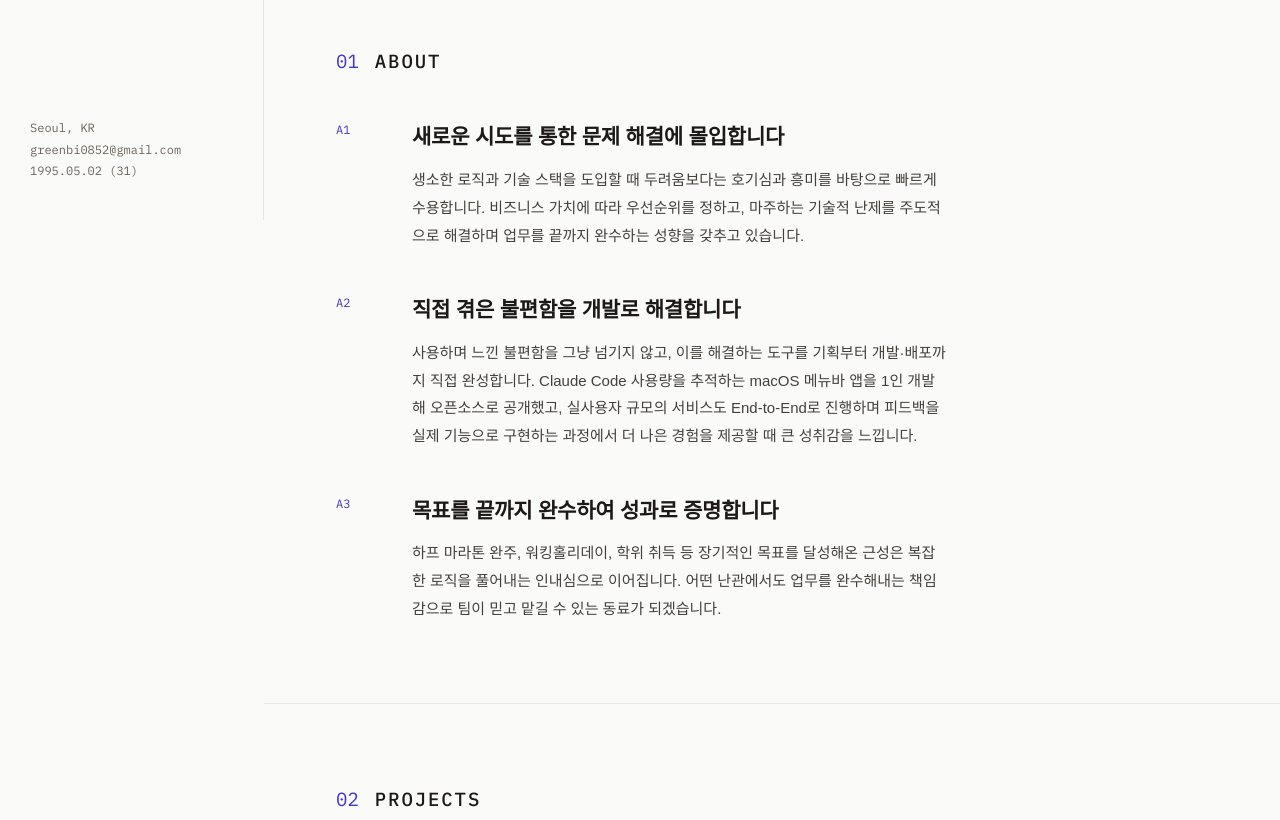
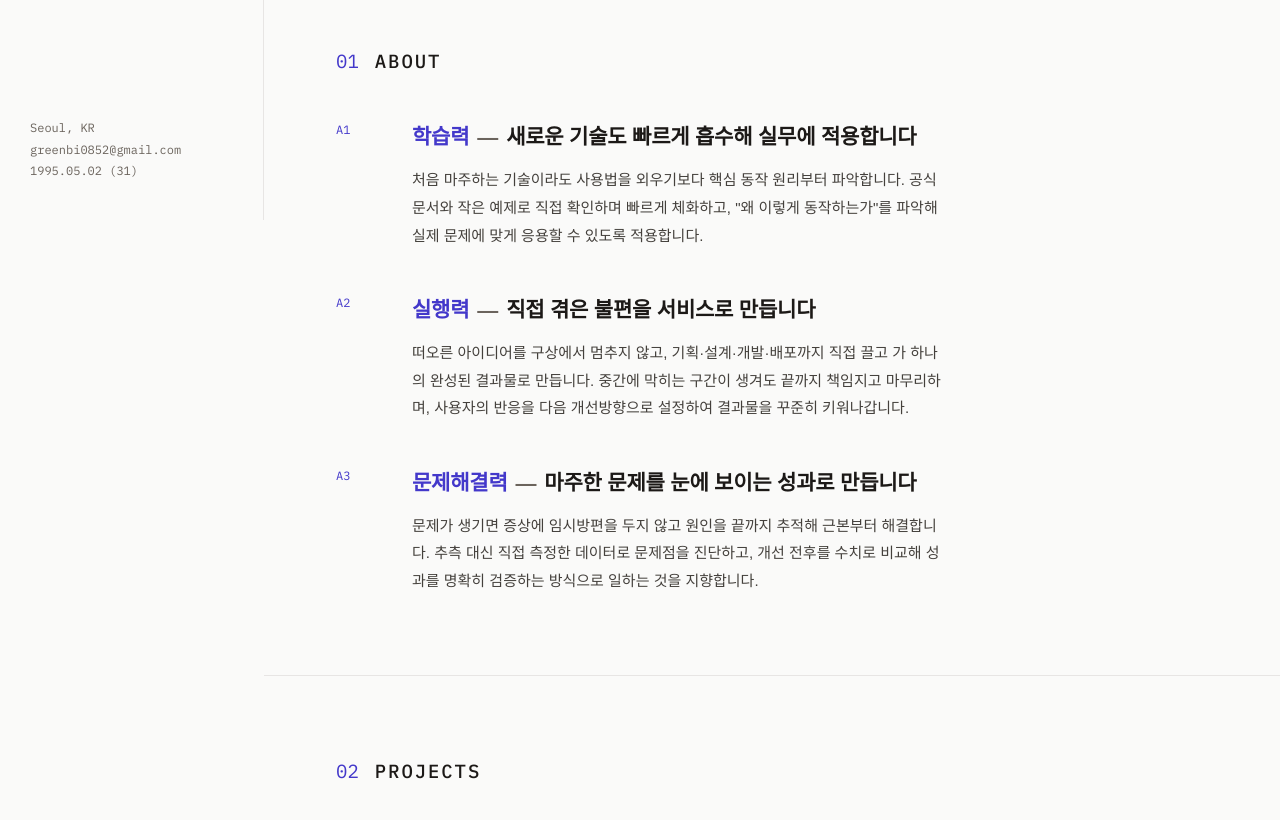
Before and after one commit to seong5/seong5.github.io, a Next.js app: page / in a window 1280 px wide. Shown: the part 580-1400 px from the top of the page. Built offline with nearby package versions, Linux system fonts and the light colour scheme; a web font is replaced by a local one.

Commit message:
💄 style: About 항목을 역량 키워드 라벨·태도 중심 문구로 개편

```diff
--- a/app/components/About.tsx
+++ b/app/components/About.tsx
@@ -12,12 +12,14 @@ export default function About() {
           <div className="font-mono text-[0.75rem] text-accent">A1</div>
           <div>
             <h3 className="mb-3 text-[1.3125rem] font-semibold tracking-[-.01em]">
-              새로운 시도를 통한 문제 해결에 몰입합니다
+              <span className="text-accent">학습력</span>
+              <span className="mx-2 text-muted">—</span>
+              새로운 기술도 빠르게 흡수해 실무에 적용합니다
             </h3>
             <p className="max-w-[64ch] text-[0.9375rem] font-light leading-[1.85] text-ink2">
-              생소한 로직과 기술 스택을 도입할 때 두려움보다는 호기심과 흥미를 바탕으로 빠르게
-              수용합니다. 비즈니스 가치에 따라 우선순위를 정하고, 마주하는 기술적 난제를 주도적으로
-              해결하며 업무를 끝까지 완수하는 성향을 갖추고 있습니다.
+              처음 마주하는 기술이라도 사용법을 외우기보다 핵심 동작 원리부터 파악합니다. 공식
+              문서와 작은 예제로 직접 확인하며 빠르게 체화하고, &quot;왜 이렇게 동작하는가&quot;를
+              파악해 실제 문제에 맞게 응용할 수 있도록 적용합니다.
             </p>
           </div>
         </div>
@@ -25,13 +27,14 @@ export default function About() {
           <div className="font-mono text-[0.75rem] text-accent">A2</div>
           <div>
             <h3 className="mb-3 text-[1.3125rem] font-semibold tracking-[-.01em]">
-              직접 겪은 불편함을 개발로 해결합니다
+              <span className="text-accent">실행력</span>
+              <span className="mx-2 text-muted">—</span>
+              직접 겪은 불편을 서비스로 만듭니다
             </h3>
             <p className="max-w-[64ch] text-[0.9375rem] font-light leading-[1.85] text-ink2">
-              사용하며 느낀 불편함을 그냥 넘기지 않고, 이를 해결하는 도구를 기획부터 개발·배포까지 직접
-              완성합니다. Claude Code 사용량을 추적하는 macOS 메뉴바 앱을 1인 개발해 오픈소스로 공개했고,
-              실사용자 규모의 서비스도 End-to-End로 진행하며 피드백을 실제 기능으로 구현하는 과정에서 더
-              나은 경험을 제공할 때 큰 성취감을 느낍니다.
+              떠오른 아이디어를 구상에서 멈추지 않고, 기획·설계·개발·배포까지 직접 끌고 가 하나의
+              완성된 결과물로 만듭니다. 중간에 막히는 구간이 생겨도 끝까지 책임지고 마무리하며,
+              사용자의 반응을 다음 개선방향으로 설정하여 결과물을 꾸준히 키워나갑니다.
             </p>
           </div>
         </div>
@@ -39,12 +42,14 @@ export default function About() {
           <div className="font-mono text-[0.75rem] text-accent">A3</div>
           <div>
             <h3 className="mb-3 text-[1.3125rem] font-semibold tracking-[-.01em]">
-              목표를 끝까지 완수하여 성과로 증명합니다
+              <span className="text-accent">문제해결력</span>
+              <span className="mx-2 text-muted">—</span>
+              마주한 문제를 눈에 보이는 성과로 만듭니다
             </h3>
             <p className="max-w-[64ch] text-[0.9375rem] font-light leading-[1.85] text-ink2">
-              하프 마라톤 완주, 워킹홀리데이, 학위 취득 등 장기적인 목표를 달성해온 근성은 복잡한
-              로직을 풀어내는 인내심으로 이어집니다. 어떤 난관에서도 업무를 완수해내는 책임감으로 팀이
-              믿고 맡길 수 있는 동료가 되겠습니다.
+              문제가 생기면 증상에 임시방편을 두지 않고 원인을 끝까지 추적해 근본부터 해결합니다.
+              추측 대신 직접 측정한 데이터로 문제점을 진단하고, 개선 전후를 수치로 비교해 성과를
+              명확히 검증하는 방식으로 일하는 것을 지향합니다.
             </p>
           </div>
         </div>
```
